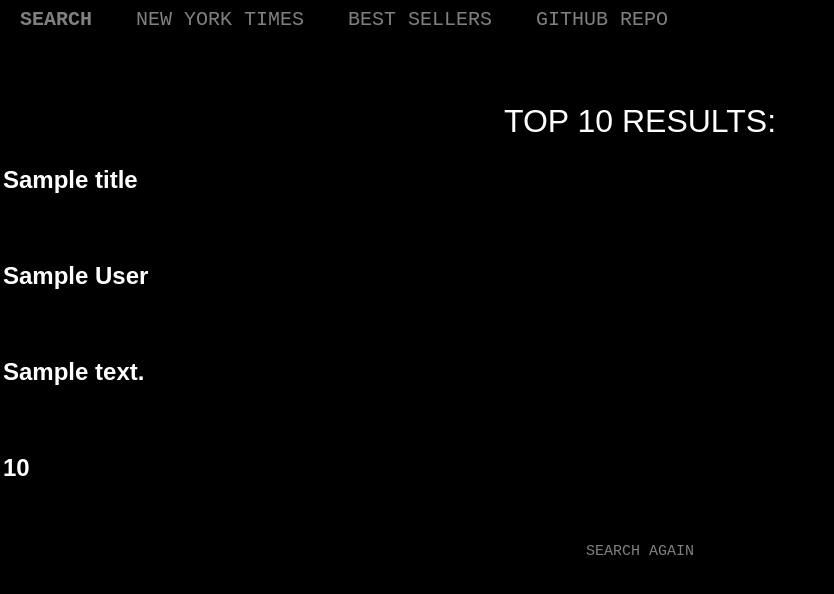
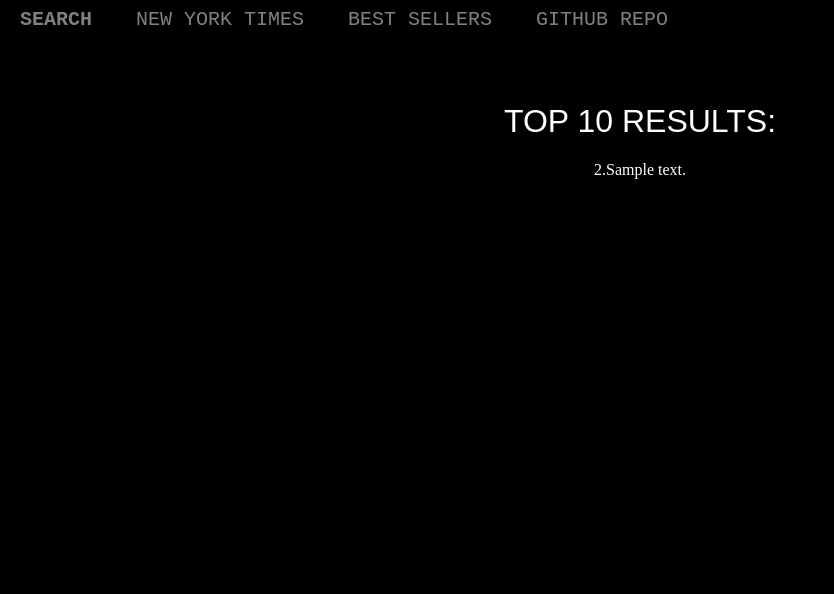
Before and after one commit to BrianGuo/Json_Project, a Flask app: template templates/results.html in a window 1280 px wide. Shown: the top 594 px of the page, without its empty margins (0-834 px from the left). Run offline with Flask 2, Linux system fonts and the light colour scheme; the template is opened without the code that fills it: most values are stand-ins (such as "Sample title", 1, 10 or a date in 2020).

Commit message:
fixed everything up. just needs to be formatted

```diff
--- a/app.py
+++ b/app.py
@@ -48,13 +48,14 @@ def results():
         booklist = urlopen(request7)
         response7 = booklist.read()
         booksdict = json.loads(response7)
-        webtitle = booksdict['results'][0]['title']
-        print webtitle
-        webauthor = booksdict['results'][0]['author']
-        print webauthor
-        webdescription = booksdict['results'][0]['description']
-        webprice = booksdict['results'][0]['price']
-        return render_template('results.html', title=webtitle,author=webauthor, description=webdescription, price=webprice )
+        comments = []
+        for x in booksdict['results'] :
+            comments.append(x['title'])
+        #webtitle = booksdict['results'][0]['title']
+        #webauthor = booksdict['results'][0]['author']
+        #webdescription = booksdict['results'][0]['description']
+        #webprice = booksdict['results'][0]['price']
+        return render_template('results.html', comments=comments)
     if request.method == 'GET':
         return render_template('results.html')
 
--- a/templates/results.html
+++ b/templates/results.html
@@ -15,24 +15,17 @@
       </ul>
     </div>
 
-    <h1>TOP 10 RESULTS:</h1>
+    <h1>TOP 10 RESULTS:</h1><center>
     <table>
+      <tbody>
+      <!-- FOR EACH COMMMENT FROM DB -->
+      {% for i in comments %}
       <tr>
-	<td><br><h3>{{title}}</h3><br><br></td>
+        <td><br><font color="white"><center>{{comments.index(i)+1}}.{{i}}</center></font><br><br></td>
       </tr>
-      <tr>
-  <td><br><h3>{{author}}</h3><br><br></td>
-      </tr>
-      <tr>
-  <td><br><h3>{{description}}</h3><br><br></td>
-      </tr>
-      <tr>
-  <td><br><h3>{{price}}</h3><br><br></td>
-      </tr>
-      <tr>
-    </table>
-    <a href="/">SEARCH AGAIN<a>
-
-
+      <!-- end for -->
+      {% endfor %}
+	   </table>
+   </center>
   </body>
 </html>
```
